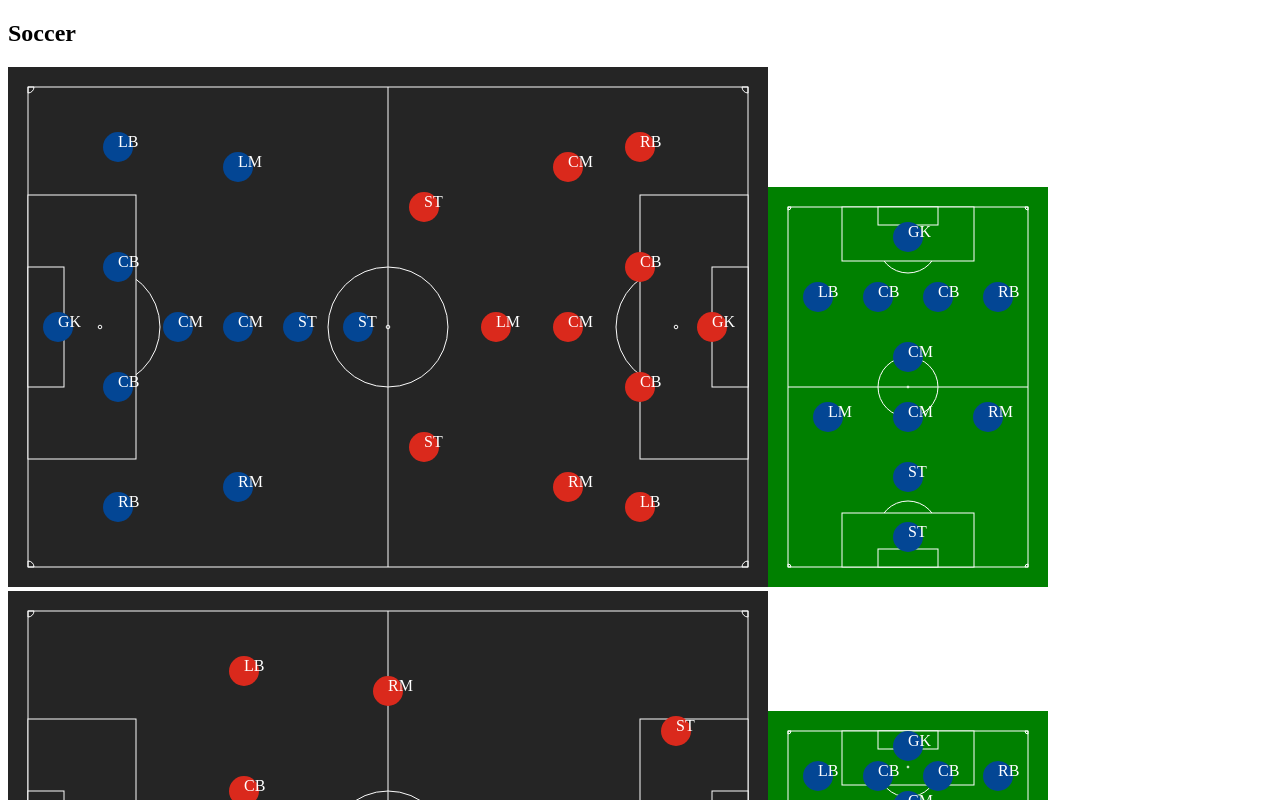
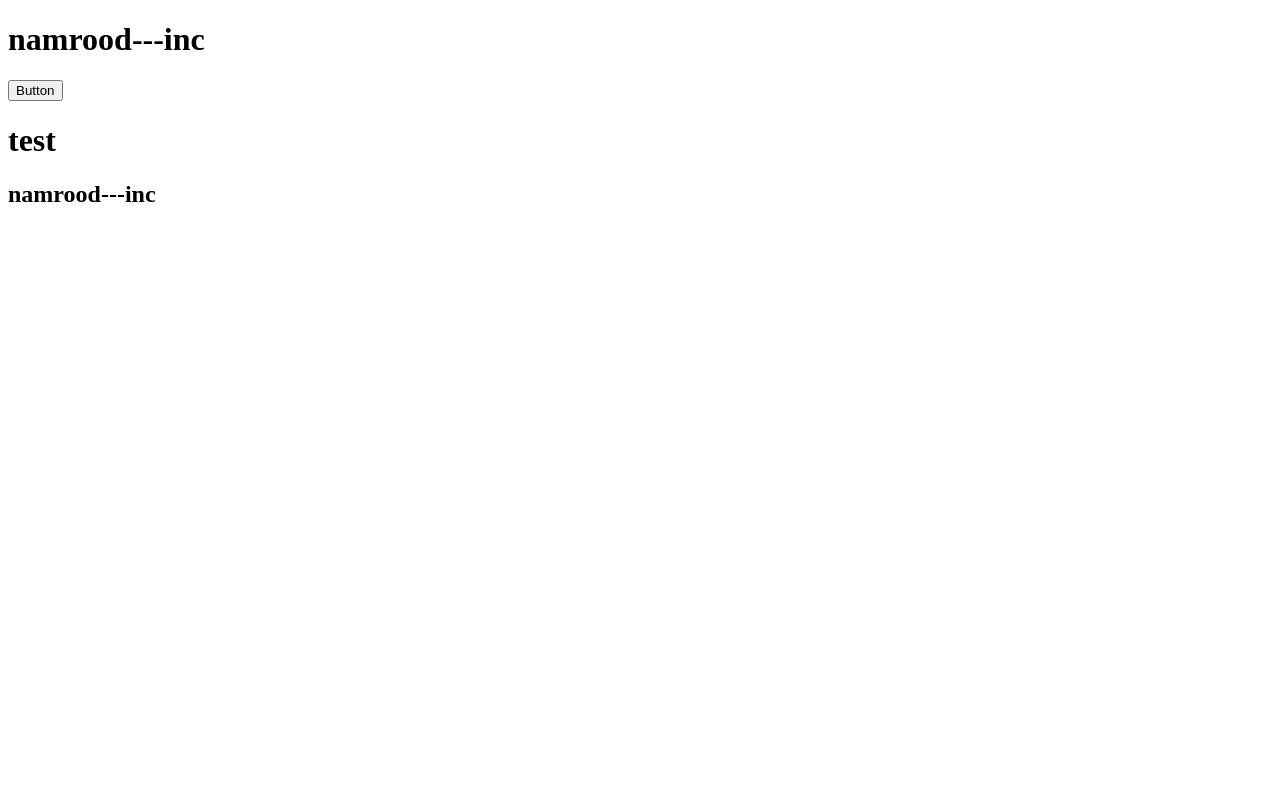
Before and after one commit to namroodinc/namroodinc.com, a React (Create React App) app: page /post/1 in a window 1280 px wide. Shown: the top 800 px of the page. Built offline with nearby package versions, Linux system fonts and the light colour scheme.

Commit message:
added base mobx integration with react context

```diff
--- a/package.json
+++ b/package.json
@@ -7,6 +7,8 @@
     "@testing-library/react": "^13.4.0",
     "@testing-library/user-event": "^13.5.0",
     "d3": "^7.8.2",
+    "mobx": "^6.8.0",
+    "mobx-react-lite": "^3.4.0",
     "papaparse": "^5.3.2",
     "prop-types": "^15.8.1",
     "react": "^18.2.0",
--- a/src/App.js
+++ b/src/App.js
@@ -1,10 +1,16 @@
-import PitchGen from "./packages/pitchgen";
+import Header from "./components/header";
+import Post from "./components/post";
+import { StoresProvider, stores } from "./stores";
 
 function App() {
   return (
-    <div className="App">
-      <PitchGen />
-    </div>
+    <>
+      <StoresProvider value={stores}>
+        <Header />
+        <h1>test</h1>
+        <Post />
+      </StoresProvider>
+    </>
   );
 }
 
--- /dev/null
+++ b/src/components/header/index.js
@@ -0,0 +1,21 @@
+import React from "react";
+import { observer } from "mobx-react-lite";
+import { useStore } from "../../stores";
+
+const Header = observer(() => {
+  const siteStore = useStore("siteStore");
+
+  return (
+    <header className="header">
+      <h1 className="header__title">{siteStore.siteName}</h1>
+      <button
+        className="header__button"
+        onClick={() => siteStore.changeSiteName("off---white")}
+      >
+        Button
+      </button>
+    </header>
+  );
+});
+
+export default Header;
--- /dev/null
+++ b/src/components/post/index.js
@@ -0,0 +1,20 @@
+import React from "react";
+// import propTypes from "prop-types";
+import { observer } from "mobx-react-lite";
+import { useStore } from "../../stores";
+
+const Post = observer(() => {
+  const siteStore = useStore("siteStore");
+
+  return (
+    <div className="post">
+      <h2>{siteStore.siteName}</h2>
+    </div>
+  );
+});
+
+Post.propTypes = {};
+
+Post.defaultProps = {};
+
+export default Post;
--- /dev/null
+++ b/src/components/post/styles.module.scss
@@ -0,0 +1,3 @@
+.hi {
+  background-color: hotpink;
+}
--- /dev/null
+++ b/src/stores.js
@@ -0,0 +1,12 @@
+import { createContext, useContext } from "react";
+import { HomeStore } from "./stores/HomeStore";
+import { SiteStore } from "./stores/SiteStore";
+
+export const stores = Object.freeze({
+  homeStore: new HomeStore(),
+  siteStore: new SiteStore()
+});
+
+export const StoresContext = createContext(stores);
+export const StoresProvider = StoresContext.Provider;
+export const useStore = (store) => useContext(StoresContext)[store];
--- /dev/null
+++ b/src/stores/HomeStore.js
@@ -0,0 +1,17 @@
+import { computed, makeObservable, observable } from "mobx";
+
+export class HomeStore {
+  name = "";
+
+  constructor(name = "HomeStore") {
+    makeObservable(this, {
+      name: observable,
+      nameComp: computed
+    });
+    this.name = name;
+  }
+
+  get nameComp() {
+    return this.name + " oh yeah";
+  }
+}
--- /dev/null
+++ b/src/stores/SiteStore.js
@@ -0,0 +1,20 @@
+import { action, makeObservable, observable } from "mobx";
+
+export class SiteStore {
+  name = "Ashoor Namrood";
+  email = "ashoornamrood@gmail.com";
+  siteName = "namrood---inc";
+
+  constructor() {
+    makeObservable(this, {
+      name: observable,
+      email: observable,
+      siteName: observable,
+      changeSiteName: action
+    });
+  }
+
+  changeSiteName = (name) => {
+    this.siteName = name;
+  };
+}
```
Also changed, not shown: 1 other file (tests, documents, lock files or other folders).
